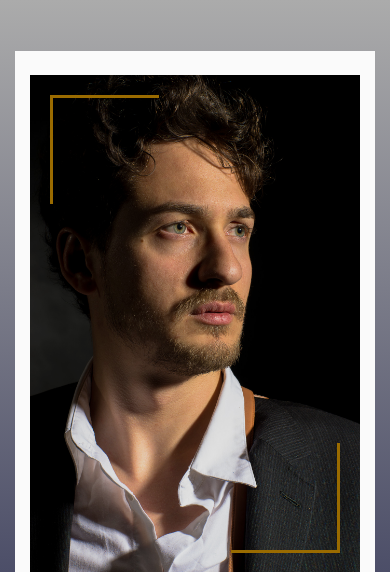
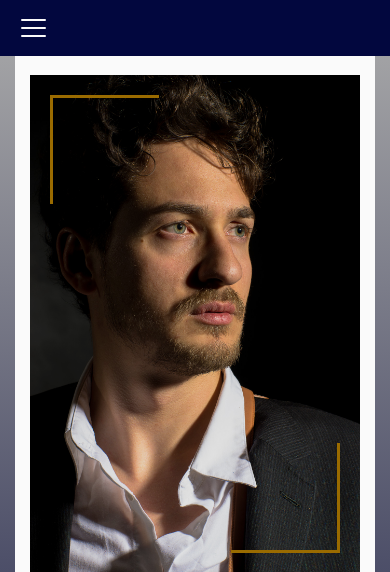
Before and after one commit to Matte-gtr/online_CV, a Django app: page / in a window 390 px wide. Shown: the top 572 px of the page. Run offline with Django 3.2, Linux system fonts and the light colour scheme; some libraries are stand-ins or nearby versions.

Commit message:
add mobile nav banner with animated burger button

```diff
--- a/static/css/base.css
+++ b/static/css/base.css
@@ -59,6 +59,65 @@ ul li a i {
     white-space: -o-pre-wrap;
     white-space: -moz-pre-wrap;
     word-wrap: break-word;
+}
+
+.active {
+    color: #e6c086;
+}
+
+.nav-banner {
+    width: 100%;
+    background-color: #02073e;
+}
+
+.menu-button {
+    width: 67px;
+    padding: 21px 15px;
+    background-color: #02073e;
+    color: #fafafa;
+    font-size: 13px;
+    cursor: pointer;
+}
+
+.burger {
+    position: relative;
+    width: 25px;
+    height: 2px;
+    background-color: #fafafa;
+    margin: 6px;
+    border-radius: 2px;
+    transition: all, .5s ease-in-out;
+}
+
+.burger::before,
+.burger::after {
+    content: '';
+    position: absolute;
+    width: 25px;
+    height: 2px;
+    background-color: #fafafa;
+    border-radius: 2px;
+    transition: all, .5s ease-in-out;
+}
+
+.burger::before {
+    transform: translateY(-8px);
+}
+
+.burger::after {
+    transform: translateY(8px);
+}
+
+.menu-button.expanded .burger {
+    background-color: transparent;
+}
+
+.menu-button.expanded .burger::before {
+    transform: rotate(45deg);
+}
+
+.menu-button.expanded .burger::after {
+    transform: rotate(-45deg);
 }
 
 /*------- Home Page -------*/
@@ -177,6 +236,9 @@ ul li a i {
     .skills-section {
         margin-top: 25px;
     }
+}
+
+@media (min-width: 768px) {
     .lg-border  {
         font-size: 30px;
     }
--- a/templates/base.html
+++ b/templates/base.html
@@ -42,12 +42,18 @@
             <div class="row">
                 <div class="col p-0">
                     <ul class="navigation text-center d-none d-md-table">
-                        <li class="uppercase inline"><a class="plain-link" href="#"><i class="fas fa-caret-down"></i> Home</a></li>
+                        <li class="uppercase inline active"><a class="plain-link" href="#"><i class="fas fa-caret-down"></i> Home</a></li>
                         <li class="uppercase inline"><a class="plain-link" href="#"><i class="fas fa-caret-down"></i> About</a></li>
                         <li class="uppercase inline"><a class="plain-link" href="#"><i class="fas fa-caret-down"></i> Education</a></li>
                         <li class="uppercase inline"><a class="plain-link" href="#"><i class="fas fa-caret-down"></i> Experience</a></li>
                         <li class="uppercase inline"><a class="plain-link" href="#"><i class="fas fa-caret-down"></i> Contact</a></li>
                     </ul>
+                    <div class="nav-banner fixed-top">
+                        <div class="menu-button d-md-none">
+                            <div class="burger">
+                            </div>
+                        </div>
+                    </div>
                 </div>
             </div>
             <div class="row mt-4 mb-5">
@@ -126,6 +132,22 @@
     </div>
 
     {% block postload_js %}
+        <script>
+            $(document).ready(function() {
+                const menuButton = $('.menu-button');
+                let menuActive = false;
+
+                $('.menu-button').click(function() {
+                    if(menuActive) {
+                        menuButton.removeClass('expanded');
+                        menuActive = false;
+                    } else {
+                        menuButton.addClass('expanded');
+                        menuActive = true;
+                    }
+                });
+            });
+        </script>
     {% endblock %}
 </body>
 </html>
```
